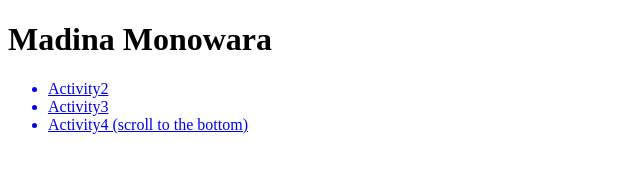
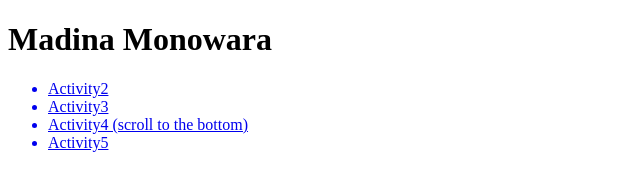
Before and after one commit to madinamonowara/Microcredential, a plain HTML site: page index.html in a window 1280 px wide. Shown: the full height of the page, 0-640 px from the left. Drawn offline with Linux system fonts and the light colour scheme.

Commit message:
Update index.html

```diff
--- a/index.html
+++ b/index.html
@@ -11,6 +11,7 @@
       <a href="activity2_Monowara/index.html"><li>Activity2</li></a>
       <a href="activity3_Monowara/activity3.html"><li>Activity3</li></a>
       <a href="activity3_Monowara/activity3.html"><li>Activity4 (scroll to the bottom)</li></a>
+      <a href="activity5_Monowara/activity5.html"><li>Activity5</li></a>
     </ul>
   </body>
 </html>
```
